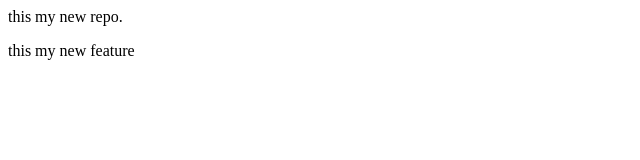
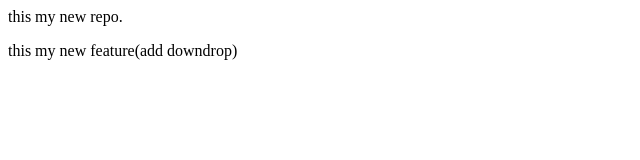
Before and after one commit to dixitshiv863-maker/localrepo, a plain HTML site: page index.html in a window 1280 px wide. Shown: the full height of the page, 0-640 px from the left. Drawn offline with Linux system fonts and the light colour scheme.

Commit message:
add downdrop

```diff
--- a/index.html
+++ b/index.html
@@ -1,2 +1,2 @@
 <P>this my new repo.</P>
-<p>this my new feature</p>
+<p>this my new feature(add downdrop) </p>
```
